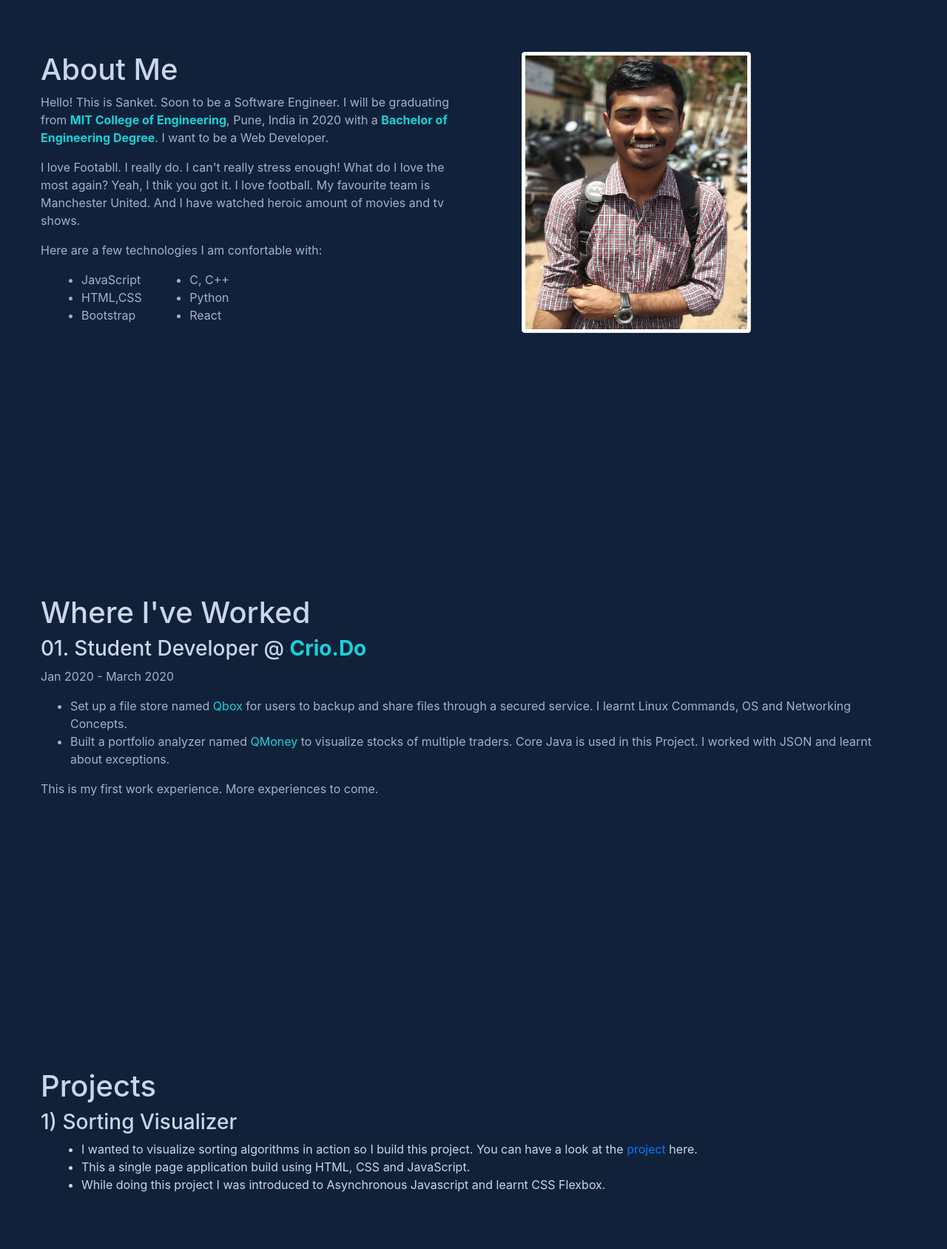
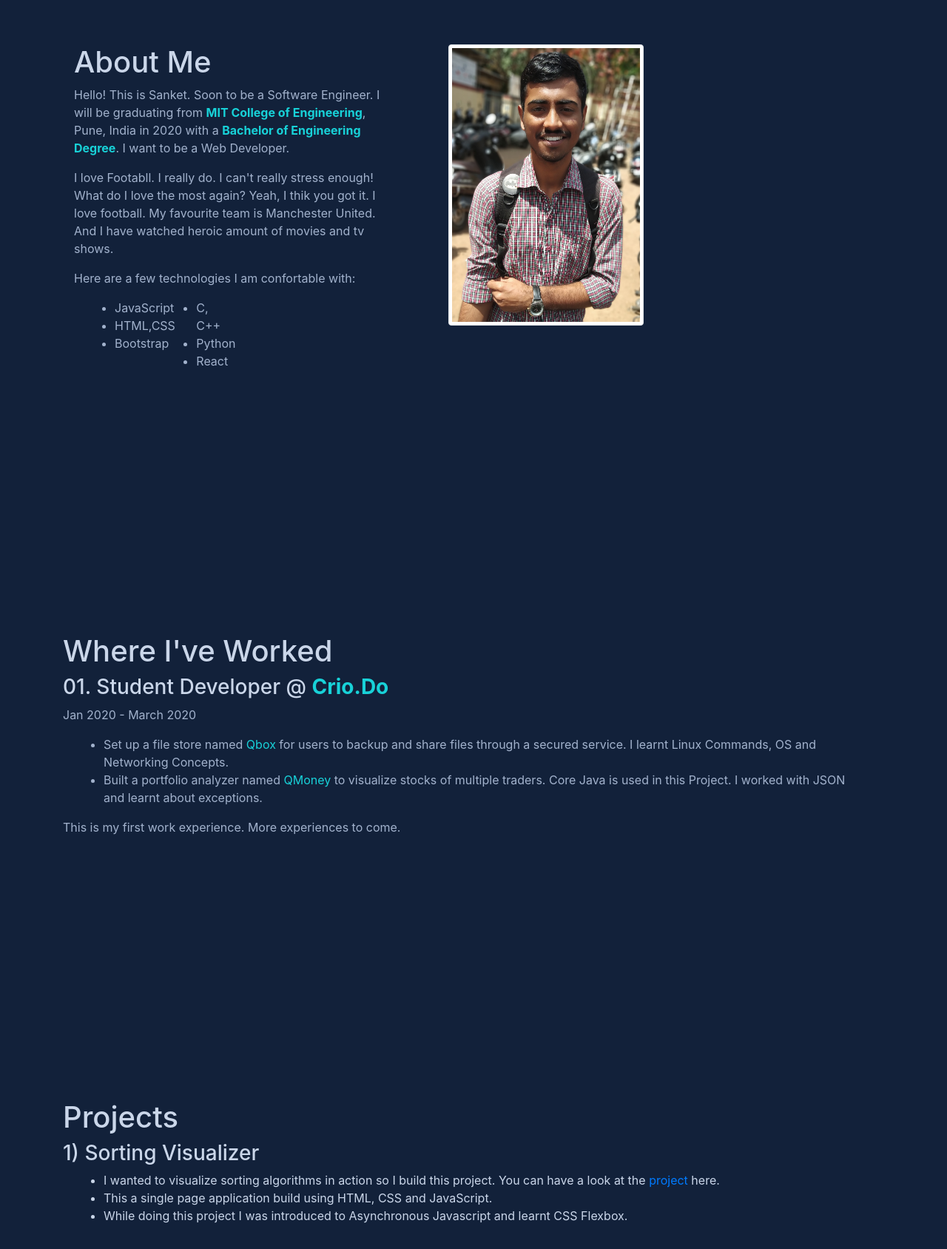
Before and after one commit to manmodesanket/my_website, a website: page index.html in a window 1280 px wide. Shown: the part 852-2540 px from the top of the page at 74% size. Drawn offline with nearby package versions, Linux system fonts and the light colour scheme; files whose address does not match are found by name.

Commit message:
some changes for mobile

```diff
--- a/css/styles.css
+++ b/css/styles.css
@@ -13,7 +13,7 @@ body {
 
 .intro {
   color: white;
-  padding: 150px 0px 200px 0px;
+  margin-top: 150px;
 }
 
 .intro h1.name {
@@ -56,7 +56,9 @@ h3 {
 
 .about {
   color: white;
-  padding: 150px 0px 200px 0px;
+  padding-top: 190px;
+  padding-left: 30px;
+  margin-top: 150px;
 }
 
 span {
@@ -78,7 +80,9 @@ span {
 }
 
 .work {
-  padding: 150px 0px 200px 0px;
+    padding-left: 30px;
+    padding-top: 190px;
+    margin-top: 150px;
 }
 
 .work span {
@@ -90,7 +94,10 @@ span {
 }
 
 .projects{
-    padding: 150px 0px 200px 0px;
+    padding-left: 30px;
+    padding-top: 190px;
+    margin-top: 150px;
+    margin-bottom: 150px;
 }
 
 .projects > * {
--- a/index.html
+++ b/index.html
@@ -60,13 +60,11 @@
             </div>
         </div>
         <div class="row college">
-            <div class="col-sm-8">
-                <div>
+            <div class="col-10">
                 <p>
                     I am a Final Year Engineering Student at MIT College of Engineering, Pune. I am specializing in Information
                     Technology. Currently working on my React framework and Problem Solving skills.
                 </p>
-                </div>
             </div>
         </div>
         <div class="row social">
@@ -88,7 +86,7 @@
         </div>
     </div>
     <div class="container about" id="about">
-        <div class="row">
+        <div class="row col-10">
             <div class="col-sm-6">
                 <div class="row">
                     <h1>About Me</h1>
@@ -141,7 +139,7 @@
         <div class="row description">
             <p>Jan 2020 - March 2020</p>
         </div>
-        <div class="row description">
+        <div class="row description col-12">
             <ul>
                 <li>
                     Set up a file store named <span>Qbox</span> for users to backup and share files through a secured service. I learnt Linux
@@ -164,6 +162,7 @@
        <div class="row">
             <h3>1) Sorting Visualizer</h3>
        </div>
+       <div class="row description col-12">
             <ul>
                 <li>I wanted to visualize sorting algorithms in action so I build this project. You can have a look at the
                     <a href="https://sortingvisualizer1.netlify.app/" target="_blank">project</a> here.
@@ -175,6 +174,7 @@
                     While doing this project I was introduced to Asynchronous Javascript and learnt CSS Flexbox.
                 </li>
             </ul>
+        </div>
     </div>
     <footer class="footer">
         <div class="row justify-content-md-center">
```
Lines whose indentation alone changed are shown as unchanged.
